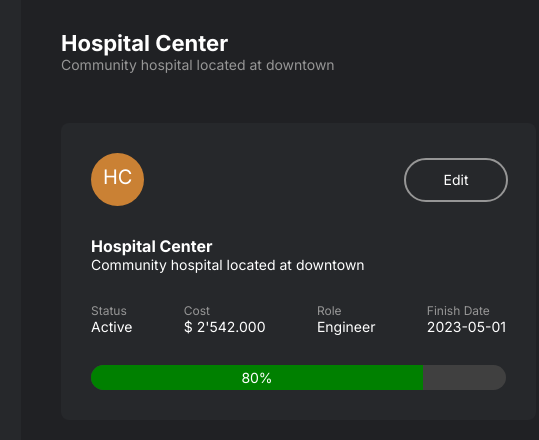
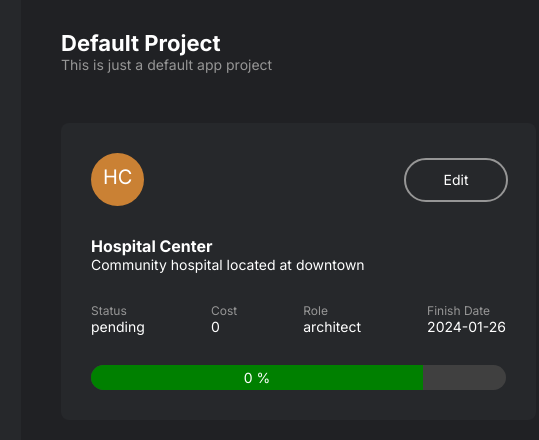
Before and after one commit to Alex-Schlachter27/toc-sandbox, a website built with Vite: page index.html in a window 1280 px wide. Both pictures are taken after a click on the element 557 px from the left and 260 px from the top of the page. Shown: the top 440 px of the page, 279-818 px from the left. Built offline with nearby package versions, Linux system fonts and the light colour scheme.

Commit message:
Updating DOM with project details

```diff
--- a/index.html
+++ b/index.html
@@ -73,42 +73,42 @@
     <div class="page" id="project-details" style="display: none">
       <header>
         <div>
-          <h2>Hospital Center</h2>
-          <p style="color: #969696">Community hospital located at downtown</p>
+          <h2 data-project-info="name">Hospital Center</h2>
+          <p style="color: #969696" data-project-info="description">Community hospital located at downtown</p>
         </div>
       </header>
       <div class="main-page-content">
         <div style="display: flex; flex-direction: column; row-gap: 30px;">
-          <div class="dashboard-card" style="padding: 30px 0;">
+          <div class="dashboard-card" id="project-dashboard" style="padding: 30px 0;">
             <div style="display: flex; justify-content: space-between; align-items: center; padding: 0px 30px; margin-bottom: 30px;">
               <p style="font-size: 20px; background-color: #ca8134; aspect-ratio: 1; border-radius: 100%; padding: 12px;">HC</p>
               <button class="btn-secondary"><p style="width: 100%;">Edit</p></button>
             </div>
             <div style="padding: 0 30px;">
               <div>
-                <h5>Hospital Center</h5>
-                <p>Community hospital located at downtown</p>
+                <h5 data-project-info="name">Hospital Center</h5>
+                <p data-project-info="description">Community hospital located at downtown</p>
               </div>
               <div style="display: flex; column-gap: 30px; padding: 30px 0px; justify-content: space-between;">
                 <div>
                   <p style="color: #969696; font-size: var(--font-sm)">Status</p>
-                  <p>Active</p>
+                  <p data-project-info="status">Active</p>
                 </div>
                 <div>
                   <p style="color: #969696; font-size: var(--font-sm)">Cost</p>
-                  <p>$ 2'542.000</p>
+                  <p data-project-info="cost">$ 2'542.000</p>
                 </div>
                 <div>
                   <p style="color: #969696; font-size: var(--font-sm)">Role</p>
-                  <p>Engineer</p>
+                  <p data-project-info="userRole">Engineer</p>
                 </div>
                 <div>
                   <p style="color: #969696; font-size: var(--font-sm)">Finish Date</p>
-                  <p>2023-05-01</p>
+                  <p data-project-info="finishDate">2023-05-01</p>
                 </div>
               </div>
               <div style="background-color: #404040; border-radius: 9999px; overflow: auto;">
-                <div style="width: 80%; background-color: green; padding: 4px 0; text-align: center;">80%</div>
+                <div data-project-info="progress" style="width: 80%; background-color: green; padding: 4px 0; text-align: center;">80%</div>
               </div>
             </div>
           </div>
--- a/src/classes/ProjectsManager.ts
+++ b/src/classes/ProjectsManager.ts
@@ -30,10 +30,40 @@ export class ProjectsManager {
       if (!(projectsPage && detailsPage)) { return }
       projectsPage.style.display = "none"
       detailsPage.style.display = "flex"
+      this.setDetailsPage(project)
     })
     this.ui.append(project.ui)
     this.list.push(project)
     return project
+  }
+
+  private setDetailsPage(project: Project) {
+    console.log(project)
+    const detailsPage = document.getElementById("project-details")
+    if (!detailsPage) { return }
+    const name = detailsPage.querySelector("[data-project-info='name']")
+    const description = detailsPage.querySelector("[data-project-info='description']")
+    if (name) { name.textContent = project.name }
+    if (description) { description.textContent = project.description }
+
+    const mainPage = document.getElementById("project-dashboard")
+    if (!mainPage) { return }
+    const nameMain = detailsPage.querySelector("[data-project-info='name']")
+    const descriptionMain = detailsPage.querySelector("[data-project-info='description']")
+    const status = mainPage.querySelector("[data-project-info='status']")
+    const userRole = mainPage.querySelector("[data-project-info='userRole']")
+    const finishDate = mainPage.querySelector("[data-project-info='finishDate']")
+    const cost = mainPage.querySelector("[data-project-info='cost']")
+    const progress = mainPage.querySelector("[data-project-info='progress']")
+    if (nameMain) { nameMain.textContent = project.name }
+    if (descriptionMain) { descriptionMain.textContent = project.description }
+    if (status) { status.textContent = project.status }
+    if (userRole) { userRole.textContent = project.userRole }
+    if (finishDate) { finishDate.textContent = project.finishDate.toISOString().split('T')[0].toString() }
+    if (cost) { cost.textContent = project.cost.toString() }
+    if (progress) {
+      progress.textContent = project.progress.toString() + " %"
+    }
   }
 
   getProject(id: string) {
```
